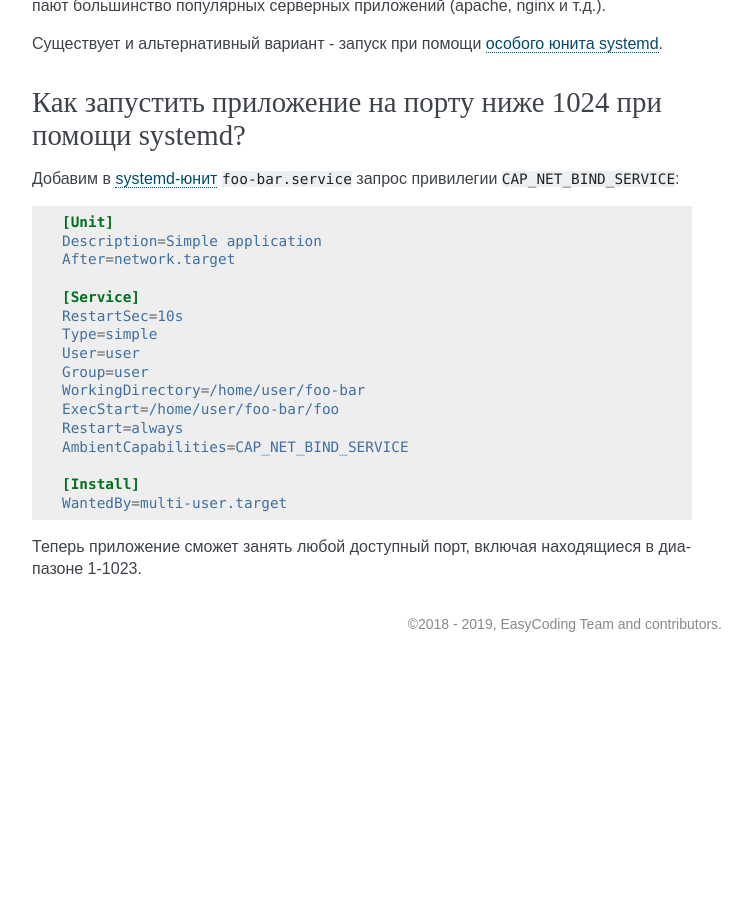
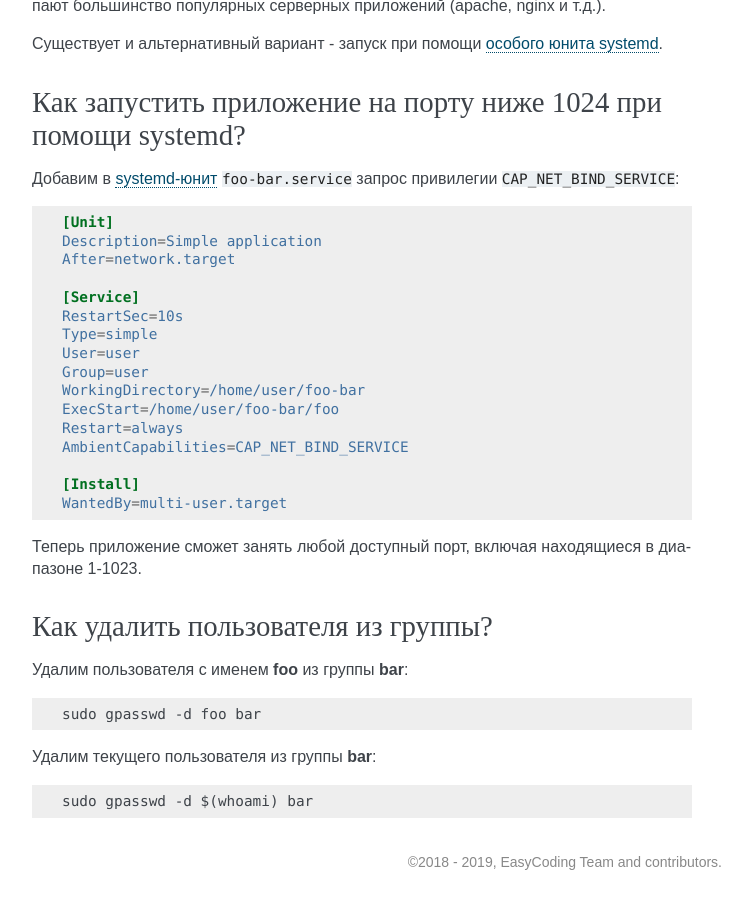
Before and after one commit to RussianFedora/FAQ, a Sphinx documentation site: the page built from source/administration.rst, in a window 1280 px wide and 900 px high, scrolled down 26185 px. Shown: the whole window, without its empty margins (388-1140 px from the left). Built offline with Sphinx 7.4.7, drawn with Linux system fonts in a browser that asks for light colours; before the commit the page ends 26847 px from its top, so only the background shows below that; some of the changed text lies outside the part shown.

Commit message:
Added question about removing user from group.

```diff
--- a/source/administration.rst
+++ b/source/administration.rst
@@ -1495,3 +1495,21 @@ Coredump - это дамп закрытой памяти процесса, со
     WantedBy=multi-user.target
 
 Теперь приложение сможет занять любой доступный порт, включая находящиеся в диапазоне 1-1023.
+
+.. index:: user, group, remove
+.. _user-group-remove:
+
+Как удалить пользователя из группы?
+======================================
+
+Удалим пользователя с именем **foo** из группы **bar**:
+
+.. code-block:: text
+
+    sudo gpasswd -d foo bar
+
+Удалим текущего пользователя из группы **bar**:
+
+.. code-block:: text
+
+    sudo gpasswd -d $(whoami) bar
```
